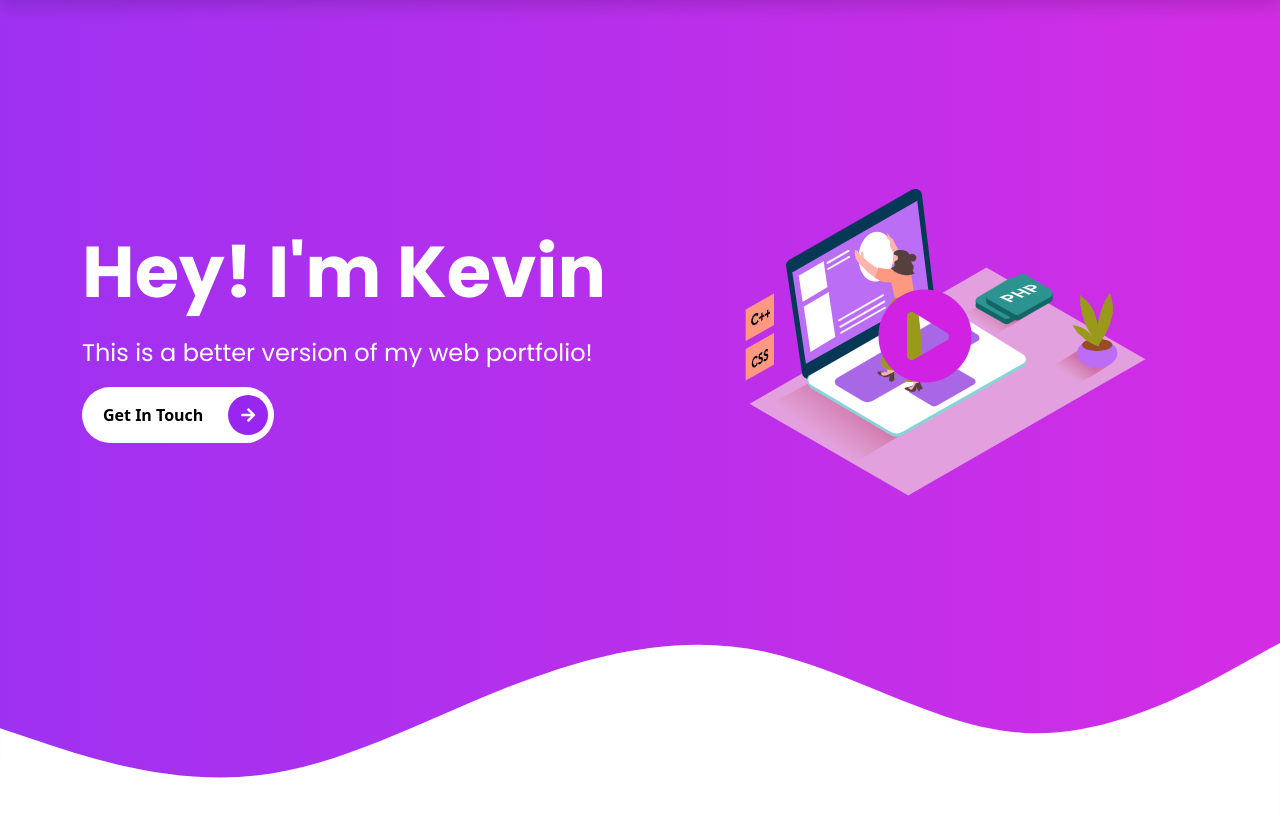
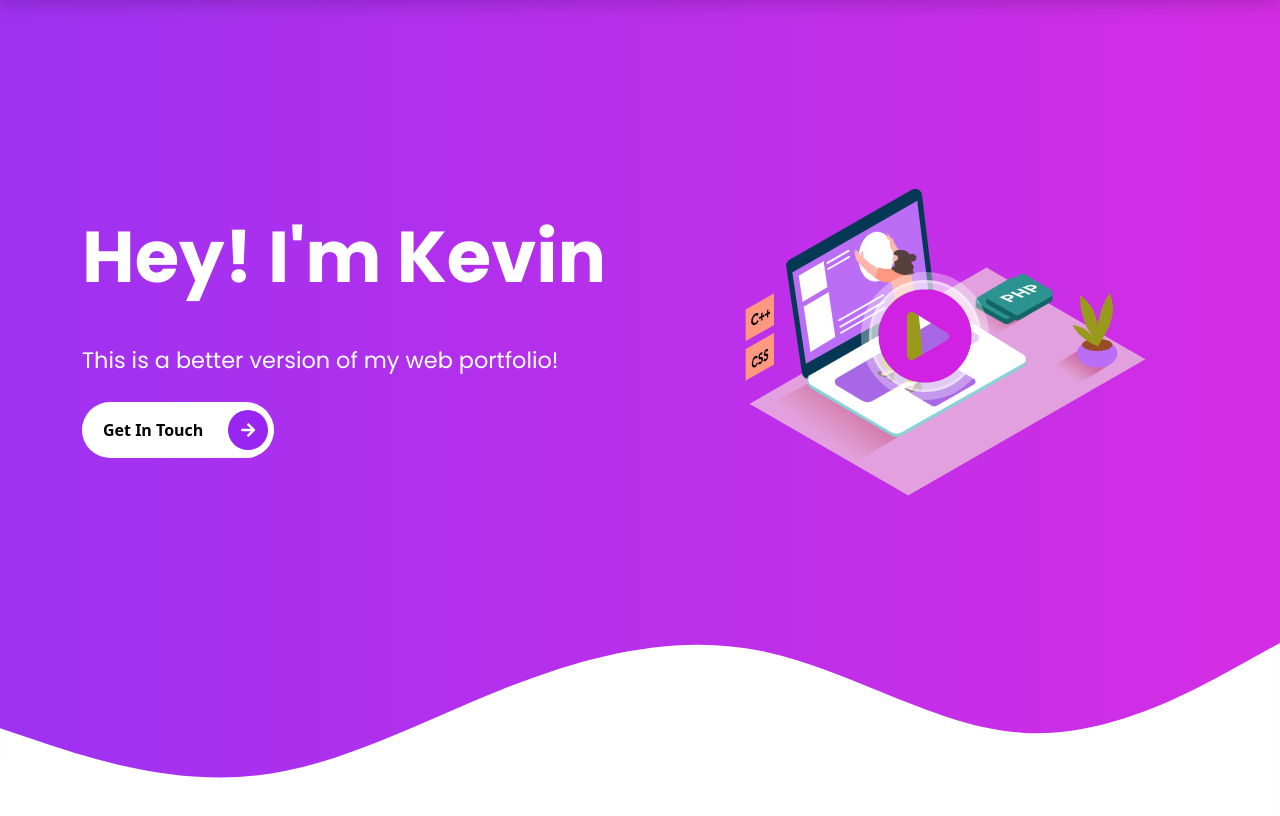
Before and after one commit to Kevin-Estrada/kevin-estrada-portfolio, a website: page index.html in a window 1280 px wide. Shown: the part 74-890 px from the top of the page. Drawn offline with nearby package versions, Linux system fonts and the light colour scheme.

Commit message:
Finished up intro section by adding animation to button and added glightbox to open up a video

```diff
--- a/index.html
+++ b/index.html
@@ -12,6 +12,10 @@
 		<link
 			href="https://fonts.googleapis.com/css2?family=Poppins:wght@400;500;600;700;800;900&display=swap"
 			rel="stylesheet"
+		/>
+		<link
+			rel="stylesheet"
+			href="https://cdn.jsdelivr.net/npm/glightbox/dist/css/glightbox.min.css"
 		/>
 	</head>
 	<body>
@@ -91,11 +95,23 @@
 							/>
 							<a
 								href="#"
-								class="position-absolute top-50 start-50 translate-middle"
+								class="
+									glightbox
+									position-absolute
+									top-50
+									start-50
+									translate-middle
+								"
 							>
 								<span>
 									<i class="fas fa-play-circle"></i>
 								</span>
+								<span
+									class="border-animation border-animation--border-1"
+								></span>
+								<span
+									class="border-animation border-animation--border-2"
+								></span>
 							</a>
 						</div>
 					</div>
@@ -115,5 +131,15 @@
 			integrity="sha384-MrcW6ZMFYlzcLA8Nl+NtUVF0sA7MsXsP1UyJoMp4YLEuNSfAP+JcXn/tWtIaxVXM"
 			crossorigin="anonymous"
 		></script>
+		<script src="https://cdn.jsdelivr.net/gh/mcstudios/glightbox/dist/js/glightbox.min.js"></script>
+		<script text="text/javascript">
+			const lightbox = GLightbox({
+				href: 'https://www.youtube.com/watch?v=-LGhX4DDFyg',
+				type: 'video',
+				source: 'youtube', //vimeo, youtube or local
+				width: 900,
+				autoPlayVideos: 'true',
+			});
+		</script>
 	</body>
 </html>
--- a/package.json
+++ b/package.json
@@ -22,6 +22,7 @@
 		"@fortawesome/fontawesome-free": "^5.15.3",
 		"autoprefixer": "^10.2.6",
 		"bootstrap": "^5.0.2",
+		"glightbox": "^3.0.9",
 		"postcss-cli": "^8.3.1"
 	}
 }
--- a/scss/components/_animations.scss
+++ b/scss/components/_animations.scss
@@ -0,0 +1,13 @@
+// PULSE BORDER
+
+@keyframes pulse-border {
+	0% {
+		transform: scale(1);
+		opacity: 1;
+	}
+
+	100% {
+		transform: scale(1.5);
+		opacity: 0;
+	}
+}
--- a/scss/components/_typography.scss
+++ b/scss/components/_typography.scss
@@ -13,9 +13,14 @@
 	}
 
 	&--description {
-		font-size: 1.5rem;
+		font-size: 1rem;
 		display: block;
 		margin-top: 1.2rem;
 		text-transform: none;
+
+		@include media-breakpoint-up(lg) {
+			font-size: 1.4rem;
+			display: inline-block;
+		}
 	}
 }
--- a/scss/sections/_intro-section.scss
+++ b/scss/sections/_intro-section.scss
@@ -22,3 +22,21 @@
 		}
 	}
 }
+
+.border-animation {
+	position: absolute;
+	top: 0;
+	left: 0;
+	width: 6rem;
+	height: 6rem;
+	border: 0.55rem solid $white;
+	border-radius: 50%;
+	animation: pulse-border 1.5s linear infinite;
+
+	&--border-1 {
+		animation-delay: 1s;
+	}
+	&--border-2 {
+		animation-delay: 1.5s;
+	}
+}
```
Also changed, not shown: assets/css/style.css, 1 other file.
